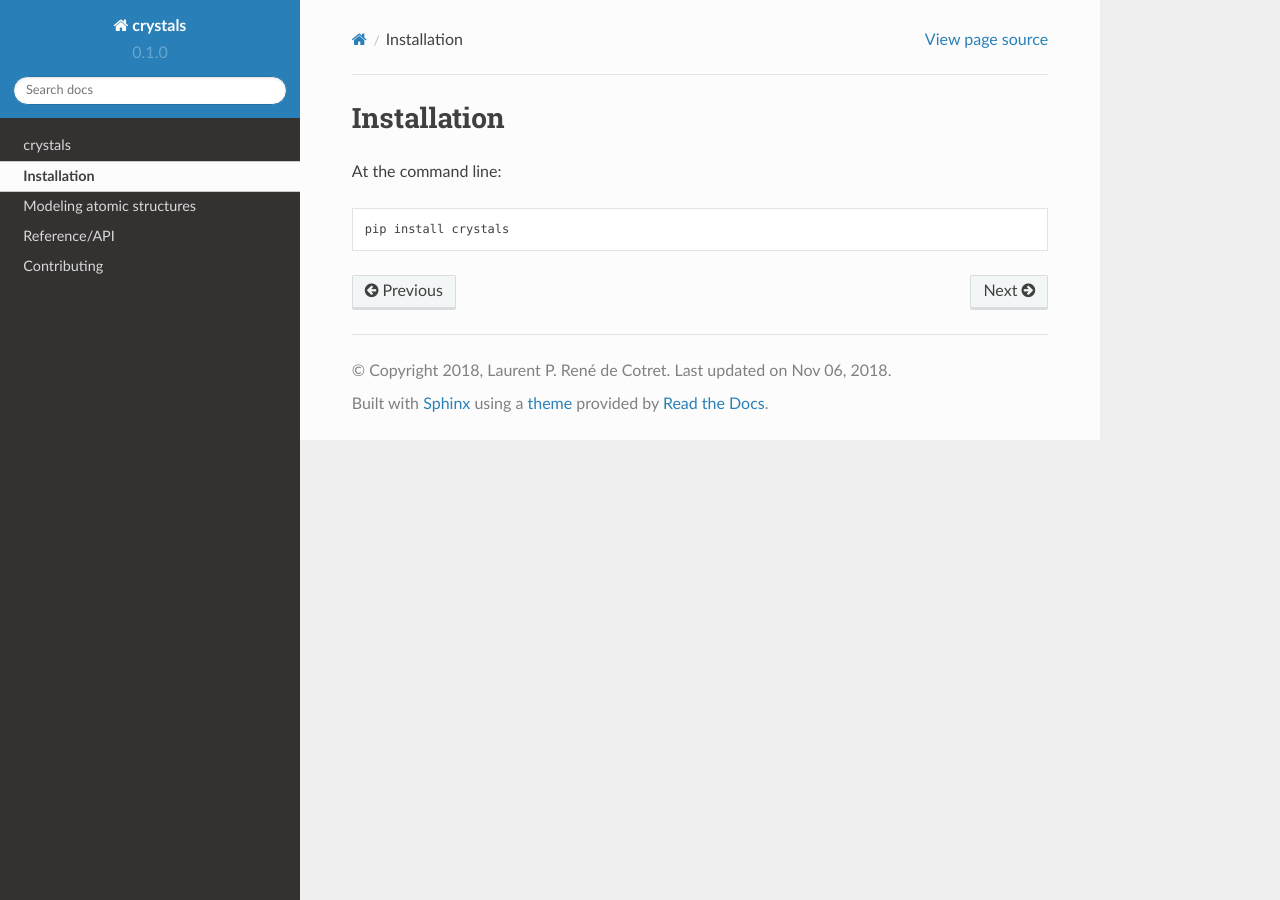
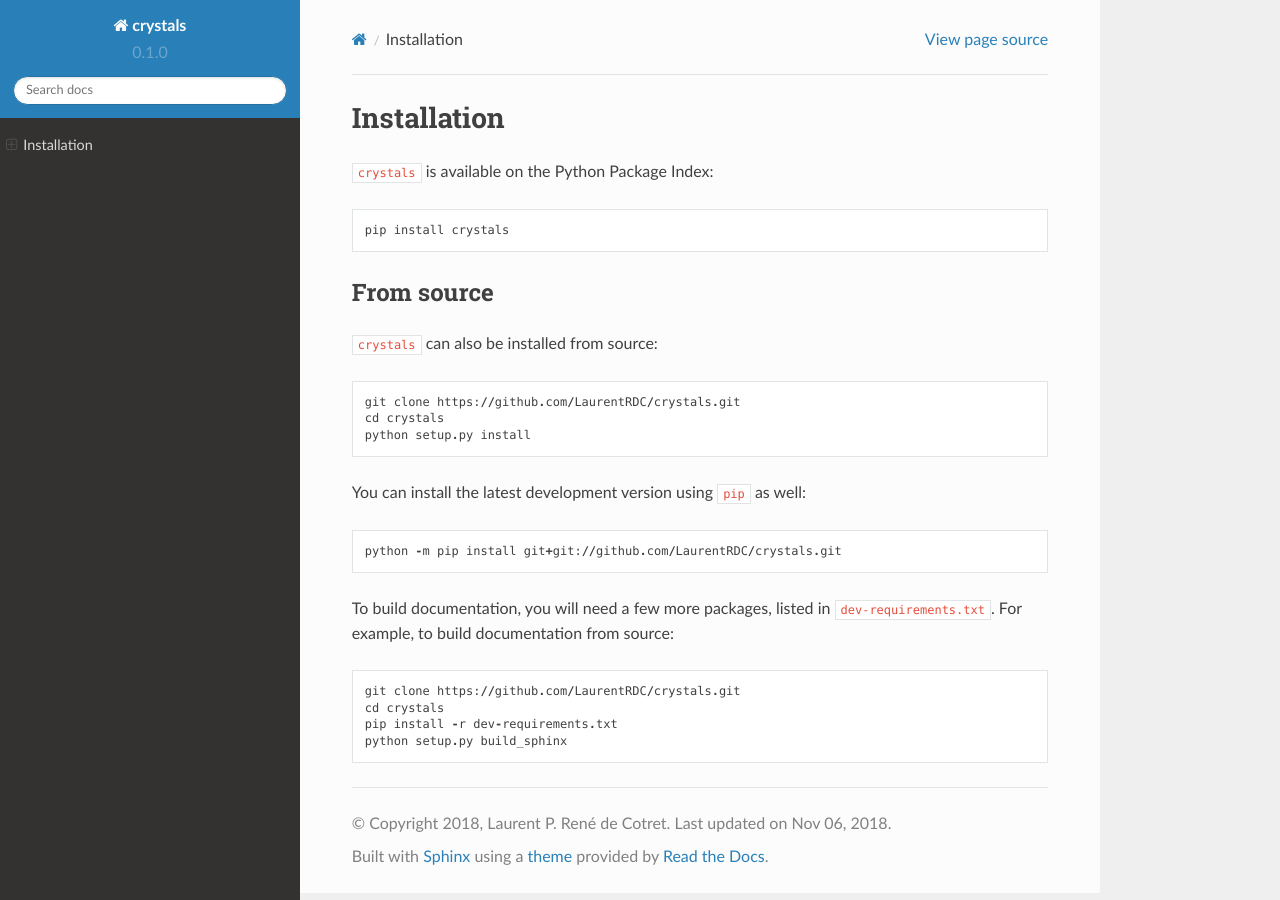
Before and after one commit to LaurentRDC/crystals, a Sphinx documentation site: the page built from docs/installation.rst, in a window 1280 px wide. Built offline with Sphinx 7.4.7 and the Read the Docs theme 2.0.0, drawn with Linux system fonts in a browser that asks for light colours.

Commit message:
Updated documentation

```diff
--- a/CHANGELOG.rst
+++ b/CHANGELOG.rst
@@ -2,7 +2,7 @@
 Changelog
 =========
 
-0.0.2 (2018-11-06)
+0.1.0 (2018-11-06)
 ------------------
 
 * First release on PyPI.
--- a/docs/classes/crystals.Crystal.rst
+++ b/docs/classes/crystals.Crystal.rst
@@ -27,7 +27,7 @@
       ~Crystal.miller_indices
       ~Crystal.primitive
       ~Crystal.scattering_vector
-      ~Crystal.spacegroup_info
+      ~Crystal.symmetry
       ~Crystal.transform
       ~Crystal.write_xyz
 
--- a/docs/conf.py
+++ b/docs/conf.py
@@ -13,7 +13,7 @@
     'sphinx.ext.mathjax']
 
 source_suffix = '.rst'
-master_doc = 'index'
+master_doc = 'readme'
 project = 'crystals'
 year = datetime.now().year
 author = crystals.__author__
--- a/docs/guide.rst
+++ b/docs/guide.rst
@@ -2,9 +2,9 @@
 
 .. _user_guide:
 
-**************************
-Modeling atomic structures
-**************************
+**********
+User guide
+**********
 
 Contents
 ========
@@ -17,7 +17,10 @@
 The :class:`Crystal` Class
 ==========================
 
-Handling crystal models is the main feature of the :mod:`crystals` library.
+Handling crystal models is the main feature of the :mod:`crystals` library. This is done through the :class:`Crystal` class, a representation of a crystal including
+unit cell atoms, lattice parameters, and other goodies.
+
+Since working with :class:`Crystal`s is so important, there are many ways to construct them.
 
 Constructing a :class:`Crystal` object
 --------------------------------------
@@ -71,7 +74,7 @@
 The generated set of atoms can be passed to the constructor of :class:`Crystal`.
 
 Crystal attributes
-------------------
+==================
 The :class:`Crystal` object provides some interfaces for easy structure manipulation. First, a :class:`Crystal` is an iterable::
 
 	from crystals import Crystal
@@ -88,7 +91,7 @@
 The :class:`Crystal` class is a set-like container; checking containership (with the builtin ``in`` statement) is very fast::
 
 	graphite = Crystal.from_database('C')
-	carbon = next(iter(graphite))
+	carbon = next(iter(graphite))			# Pick any atom from the crystal
 
 	assert carbon in graphite
 
@@ -109,7 +112,7 @@
 
 	lsmo = Crystal.from_database('LSMO')
 	print(str(lsmo))	# Short string representation
-	print(repr(lsmo))   # Complete string representation
+	print(repr(lsmo))   # Complete string representation. Be careful...
 
 :class:`Crystal` instances can be converted to NumPy arrays as well::
 
@@ -135,15 +138,19 @@
     +--------------------------------------+
 
 Lattice vectors and reciprocal space
--------------------------------------
-Once a :class:`Crystal` object is ready, you can manipulate the lattice parameters via the underlying :class:`Lattice`
+====================================
+Once a :class:`Crystal` object is ready, you can manipulate the lattice parameters via the :class:`Lattice`
 super-class. Let's use the built-in example of graphite::
 
 	from crystals import Crystal
+	import numpy as np
+
 	graphite = Crystal.from_database('C')
 
 	a1, a2, a3 = graphite.lattice_vectors
 	b1, b2, b3 = graphite.reciprocal_vectors
+
+	print(np.dot(a1, b1)) # 2 pi
 
 The standard `three lengths and angles` description of a lattice is also accessible::
 
--- a/docs/installation.rst
+++ b/docs/installation.rst
@@ -2,6 +2,26 @@
 Installation
 ============
 
-At the command line::
+``crystals`` is available on the Python Package Index::
 
     pip install crystals
+
+From source
+-----------
+
+``crystals`` can also be installed from source::
+
+    git clone https://github.com/LaurentRDC/crystals.git
+    cd crystals
+    python setup.py install
+
+You can install the latest development version using ``pip`` as well::
+
+    python -m pip install git+git://github.com/LaurentRDC/crystals.git
+
+To build documentation, you will need a few more packages, listed in ``dev-requirements.txt``. For example, to build documentation from source::
+
+    git clone https://github.com/LaurentRDC/crystals.git
+    cd crystals
+    pip install -r dev-requirements.txt
+    python setup.py build_sphinx
```
Also changed, not shown: other parts of docs/guide.rst (+4 -5 lines), 3 other files.
